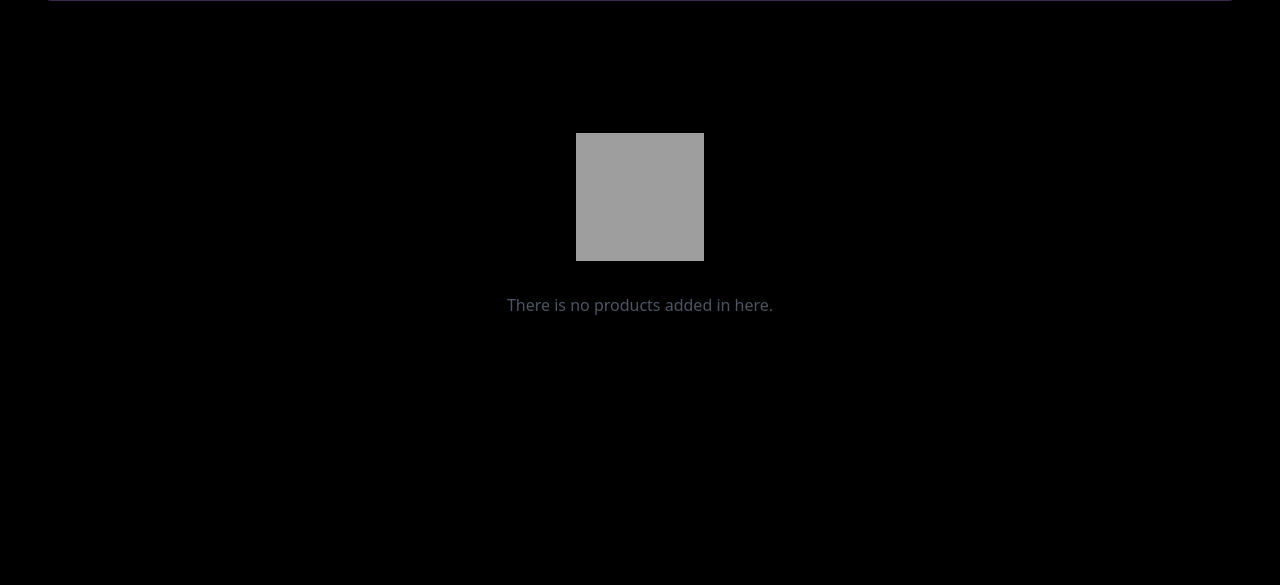
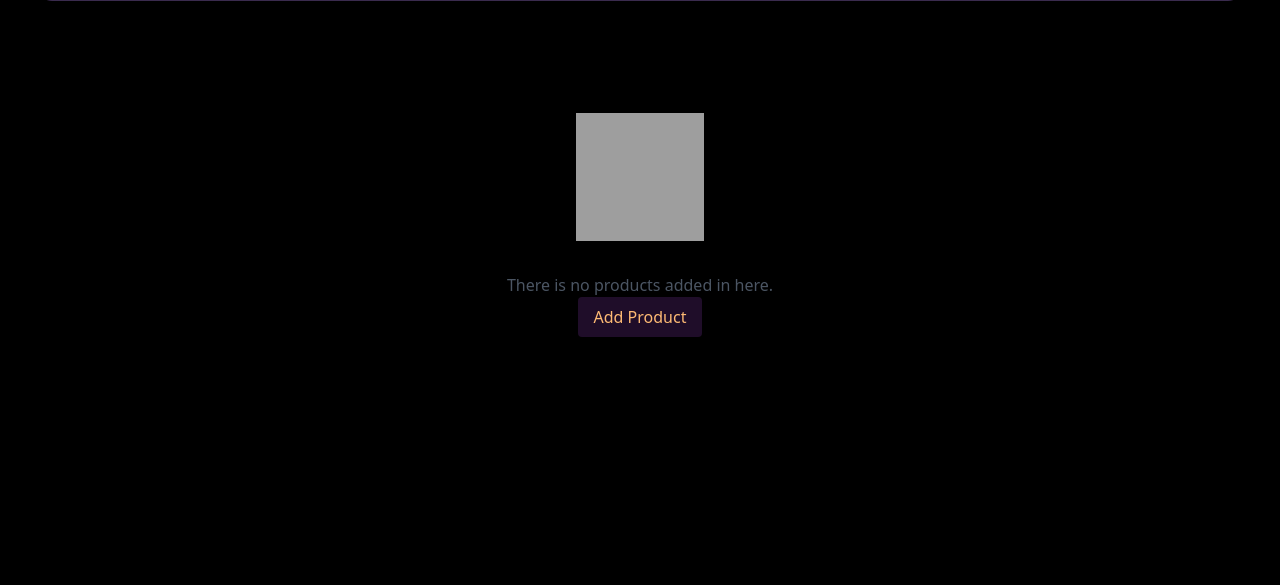
Before and after one commit to CowboyHeIs/A4, a Django app: page / in a window 1280 px wide. Shown: the part 215-800 px from the top of the page. Run offline with Django 5.2, Linux system fonts and the light colour scheme; the visitor is signed in with stand-in values (Sample User, id 1); data that the repository does not hold is empty; some libraries are stand-ins or nearby versions; grey boxes are pictures that could not be loaded.

Commit message:
Forgot something

```diff
--- a/main/templates/main.html
+++ b/main/templates/main.html
@@ -25,6 +25,7 @@
   <div class="flex flex-col items-center justify-center min-h-[24rem] p-6">
     <img src="{% static 'image/very-sad.png' %}" alt="Sad face" class="w-32 h-32 mb-4"/>
     <p class="text-center text-gray-600 mt-4">There is no products added in here.</p>
+    <a href="{% url 'main:create_mood_entry' %}" class="block text-center bg-[#1f0d29] hover:bg-[#3a2b4e] text-orange-300 py-2 px-4 rounded transition duration-300">Add Product</a>
   </div>
   {% else %}
   <div class="columns-2 sm:columns-3 lg:columns-4 gap-6 space-y-6 w-full">
```
